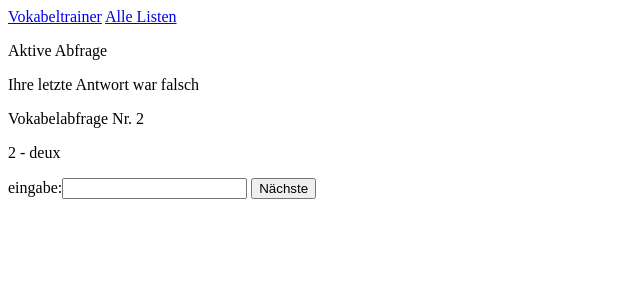
After one commit to Mycooly/vokabeln, a Django app: page /aktive_abfrage/1/1/ in a window 1280 px wide. The commit adds this page. Shown: the top 300 px of the page, without its empty margins (0-640 px from the left). Run offline with Django 3.2, Linux system fonts and the light colour scheme; data comes from the database, SQL or seed files in the repository.

Commit message:
Abfrage funktioniert nun, es wird nur noch nicht getrackt, wie viel richtig/falsch gemacht wurde. Derzeit nur direkte Rückmeldung: Letzte Abfrage richtig/falsch. Unbedingt Doku aufbessern, aktive abfrage wird langsam komplex!

```diff
--- a/vokabel_trainer/forms.py
+++ b/vokabel_trainer/forms.py
@@ -19,3 +19,6 @@ class AbfrageForm(forms.ModelForm):
         model=Abfrage
         fields=[]
         labels={}
+
+class EingabeForm(forms.Form):
+    eingabe=forms.CharField(label='eingabe', max_length=200)
--- a/vokabel_trainer/templates/vokabel_trainer/abfrage.html
+++ b/vokabel_trainer/templates/vokabel_trainer/abfrage.html
@@ -9,4 +9,6 @@
             <li>Noch keine Vokabeln</li>
         {% endfor %}
     </ul>
+
+    <p><a href="{% url 'vokabel_trainer:aktive_abfrage' abfrage_id=abfrage.id abfrage_nummer=0 %}">Abfrage starten</a> </p>
 {% endblock content %}
--- /dev/null
+++ b/vokabel_trainer/templates/vokabel_trainer/aktive_abfrage.html
@@ -0,0 +1,20 @@
+{% extends "vokabel_trainer/base.html" %}
+{% block content %}
+    <p>Aktive Abfrage</p>
+{% if korrekt %}
+    <p>Ihre letzte Antwort war korrekt</p>
+{% else %}
+    <p>Ihre letzte Antwort war falsch</p>
+{% endif %}
+
+    <p>Vokabelabfrage Nr. {{abfrage_nummer}}</p>
+
+    <p>{{vokabel}}</p>
+
+    <form action="{% url 'vokabel_trainer:aktive_abfrage' abfrage.id abfrage_nummer%}" method='post'>
+    {% csrf_token %}
+    {{ form }}
+    <button name="submit">Nächste</button>
+    </form>
+
+{% endblock content %}
--- /dev/null
+++ b/vokabel_trainer/templates/vokabel_trainer/beendete_abfrage.html
@@ -0,0 +1,6 @@
+{% extends "vokabel_trainer/base.html" %}
+{% block content %}
+    <p>Sie haben die Abfrage erfolgreich beendet</p>
+    <p><a href="{% url 'vokabel_trainer:abfrage' abfrage.id %}">Zurück zur Abfrage</a></p>
+    <p><a href="{% url 'vokabel_trainer:liste' liste.id %}">Zurück zur Liste</a> </p>
+{% endblock content %}
--- a/vokabel_trainer/urls.py
+++ b/vokabel_trainer/urls.py
@@ -13,7 +13,6 @@ urlpatterns=[
     url(r'^neue_vokabel/(?P<liste_id>\d+)/$', views.neue_vokabel, name='neue_vokabel'),
 
     url(r'^abfrage/(?P<abfrage_id>\d+)/', views.abfrage, name='abfrage'),
-    url(r'^neue_abfrage/(?P<liste_id>\d+)/', views.neue_abfrage, name='neue_abfrage')
-
-
+    url(r'^neue_abfrage/(?P<liste_id>\d+)/', views.neue_abfrage, name='neue_abfrage'),
+    url(r'^aktive_abfrage/(?P<abfrage_id>\d+)/(?P<abfrage_nummer>\d+)/', views.aktive_abfrage, name='aktive_abfrage'),
 ]
--- a/vokabel_trainer/views.py
+++ b/vokabel_trainer/views.py
@@ -5,7 +5,7 @@ from random import sample
 from datetime import datetime
 
 from .models import Liste, Abfrage
-from .forms import ListeForm, VokabelForm, AbfrageForm
+from .forms import ListeForm, VokabelForm, AbfrageForm, EingabeForm
 
 # Create your views here.
 
@@ -81,3 +81,39 @@ def neue_abfrage(request,liste_id):
     )
     neue_abfrage.vokabeln.set(vokabeln)
     return HttpResponseRedirect(reverse('vokabel_trainer:abfrage',args=[neue_abfrage.id]))
+
+def aktive_abfrage(request,abfrage_id,abfrage_nummer):
+    """Führt eine Abfrage durch"""
+    abfrage=Abfrage.objects.get(id=abfrage_id)
+    abfrage_nummer=int(abfrage_nummer)
+    naechste_abfrage_nummer=abfrage_nummer+1
+    vokabeln=list(abfrage.vokabeln.all())
+    liste=abfrage.liste
+    korrekt=False
+
+    if naechste_abfrage_nummer<=len(vokabeln):
+        vokabel = vokabeln[abfrage_nummer]
+        if request.method=='POST':
+            form=EingabeForm(request.POST)
+
+            if form.is_valid():
+                vokabel=vokabeln[abfrage_nummer-1]
+                eingabe=form['eingabe'].value()
+                if vokabel.franzoesisch==eingabe:
+                    korrekt=True
+                else:
+                    korrekt=False
+                vokabel=vokabeln[abfrage_nummer]
+
+            form = EingabeForm()
+            context = {'abfrage': abfrage, 'abfrage_nummer': naechste_abfrage_nummer, 'form':form, 'vokabel':vokabel,'korrekt':korrekt}
+            return render(request, 'vokabel_trainer/aktive_abfrage.html', context)
+        else:
+            form=EingabeForm()
+            context = {'abfrage': abfrage, 'abfrage_nummer': naechste_abfrage_nummer, 'form': form, 'vokabel':vokabel,'korrekt':korrekt}
+            return render(request, 'vokabel_trainer/aktive_abfrage.html', context)
+    elif naechste_abfrage_nummer==len(vokabeln)+1:
+        context = {'abfrage': abfrage, 'liste': liste}
+        return render(request, 'vokabel_trainer/beendete_abfrage.html', context)
+    else:
+        return HttpResponseRedirect(reverse('vokabel_trainer:abfrage', args=[abfrage.id]))
```
